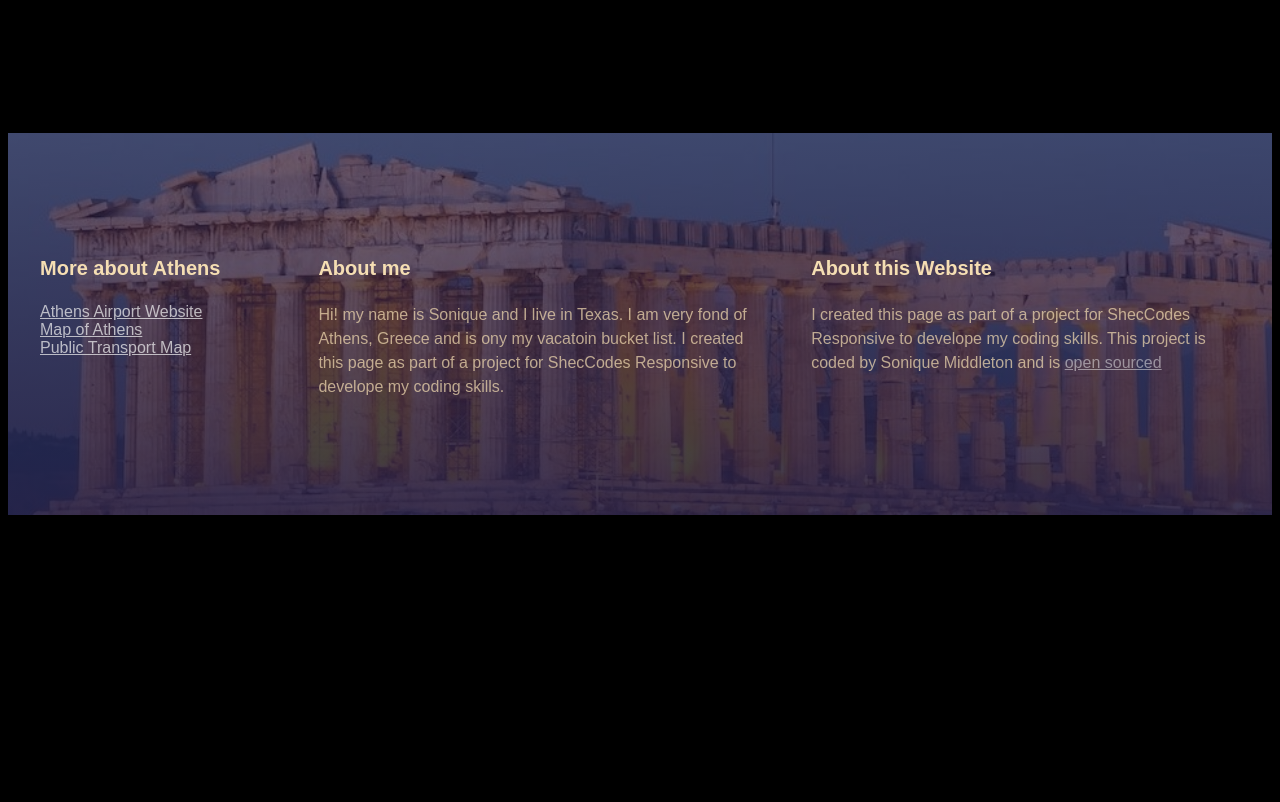
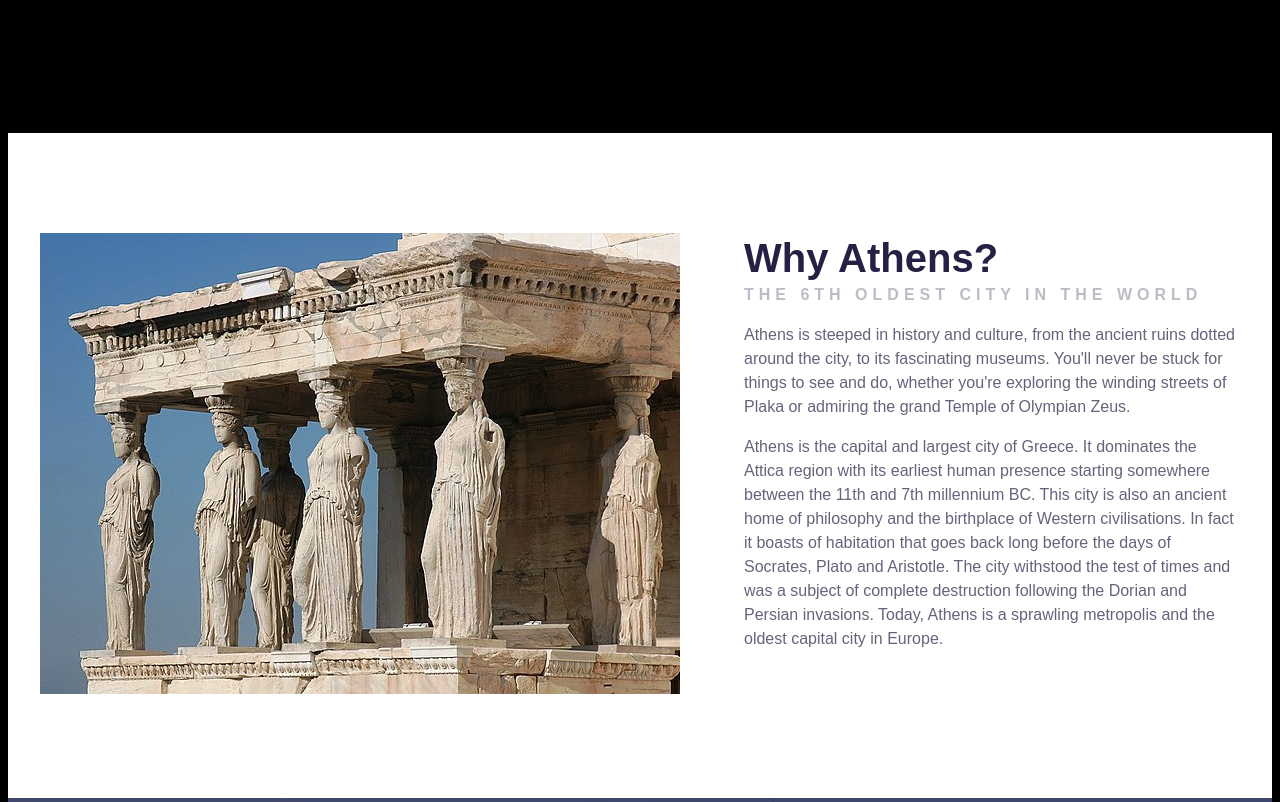
Before and after one commit to soniqmidd/TravelProject, a plain HTML site: page index.html in a window 1280 px wide. Shown: the part 660-1462 px from the top of the page. Before the commit the page ends 1183 px from the top, so only its background shows below. Drawn offline with Linux system fonts and the light colour scheme.

Commit message:
Updated the grid style

```diff
--- a/index.html
+++ b/index.html
@@ -9,6 +9,7 @@
 
   <body>
     <div class="container">
+      <!--header-->
       <header>
         <h3>.TRAVEL.</h3>
         <h1>Welcome to Athens</h1>
@@ -16,8 +17,45 @@
         <a href="#more">Learn more</a>
       </header>
 
+      <!--main-->
+      <main>
+        <section class="grid grid-2columns">
+          <div>
+            <img
+              src="images/AcropoleCaryatides.jpg"
+              alt="Greek Statues At Acropolis"
+            />
+          </div>
+
+          <div>
+            <h3>Why Athens?</h3>
+            <h2>The 6th oldest city in the world</h2>
+            <p>
+              Athens is steeped in history and culture, from the ancient ruins
+              dotted around the city, to its fascinating museums. You'll never
+              be stuck for things to see and do, whether you're exploring the
+              winding streets of Plaka or admiring the grand Temple of Olympian
+              Zeus.
+            </p>
+            <p>
+              Athens is the capital and largest city of Greece. It dominates the
+              Attica region with its earliest human presence starting somewhere
+              between the 11th and 7th millennium BC. This city is also an
+              ancient home of philosophy and the birthplace of Western
+              civilisations. In fact it boasts of habitation that goes back long
+              before the days of Socrates, Plato and Aristotle. The city
+              withstood the test of times and was a subject of complete
+              destruction following the Dorian and Persian invasions. Today,
+              Athens is a sprawling metropolis and the oldest capital city in
+              Europe.
+            </p>
+          </div>
+        </section>
+      </main>
+
+      <!--footer-->
       <footer>
-        <section class="grid">
+        <section class="grid grid-3columns">
           <div>
             <h3>More about Athens</h3>
             <ul>
--- a/src/style.css
+++ b/src/style.css
@@ -1,3 +1,5 @@
+/*all*/
+
 body {
   font-family: "Poppins", sans-serif;
   background: black;
@@ -11,15 +13,28 @@ body {
 
 .grid {
   display: grid;
+  grid-gap: 64px;
+}
+
+.grid-2columns {
+  grid-template-columns: 1fr 1fr;
+}
+
+.grid-3columns {
   grid-template-columns: 1fr 2fr 2fr;
-  grid-gap: 64px;
+}
+
+.img-responsive {
+  max-width: 100%;
 }
 
 section {
   max-width: 1200px;
   margin: 0 auto;
+  padding: 100px 0;
 }
 
+/*header*/
 header {
   background-image: linear-gradient(rgba(0, 0, 0, 0.6), rgba(0, 0, 0, 0.8)),
     url("../images/athenscity.jpg");
@@ -72,6 +87,41 @@ header a:visited {
   color: rebeccapurple;
 }
 
+/*main body*/
+main {
+  background-color: white;
+  color: black;
+}
+
+main h2 {
+  font-weight: 700;
+  font-size: 16px;
+  line-height: 1.5;
+  letter-spacing: 5px;
+  color: #272044;
+  opacity: 0.3;
+  text-transform: uppercase;
+  margin: 0;
+}
+
+main h3 {
+  font-weight: 700;
+  font-size: 40px;
+  line-height: 50px;
+  color: #272044;
+  margin: 0;
+}
+
+main p {
+  font-style: normal;
+  font-weight: 400;
+  font-size: 16px;
+  line-height: 1.5;
+  color: #272044;
+  opacity: 0.7;
+}
+
+/*footer*/
 footer {
   color: wheat;
   background-image: linear-gradient(
@@ -82,7 +132,6 @@ footer {
 
   background-repeat: no-repeat;
   background-size: cover;
-  padding: 100px 0;
 }
 
 footer h3 {
@@ -117,6 +166,7 @@ footer a:visited {
   color: aqua;
 }
 
+/*small screen*/
 @media (max-width: 960px) {
   header {
     padding: 60px 0;
@@ -133,4 +183,13 @@ footer a:visited {
   header h3 {
     font-size: 12px;
   }
+
+  .grid {
+    grid-template-columns: 1fr;
+    grid-gap: 32px;
+  }
+
+  section {
+    padding: 30px;
+  }
 }
```
Also changed, not shown: images/AcropoleCaryatides.jpg (added).
